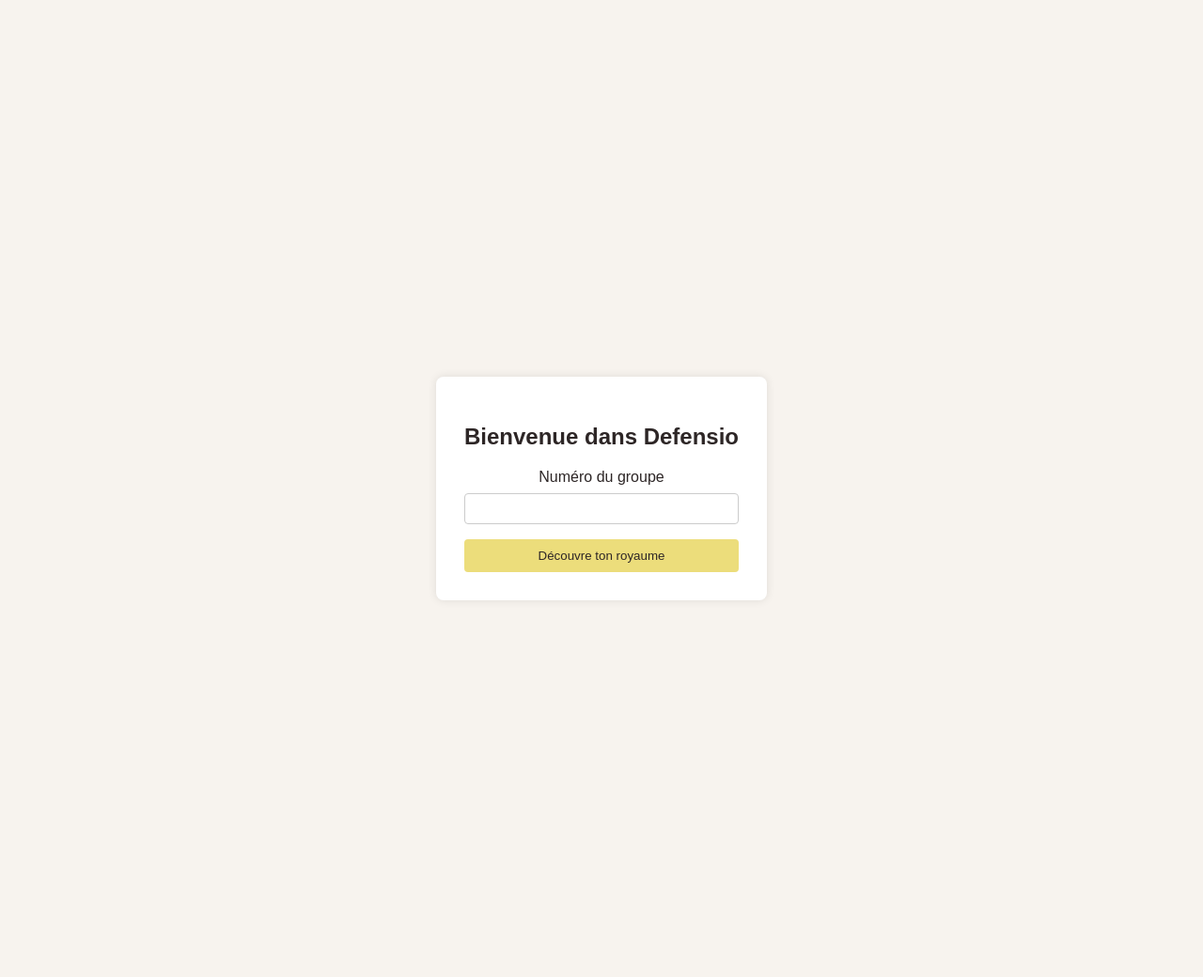
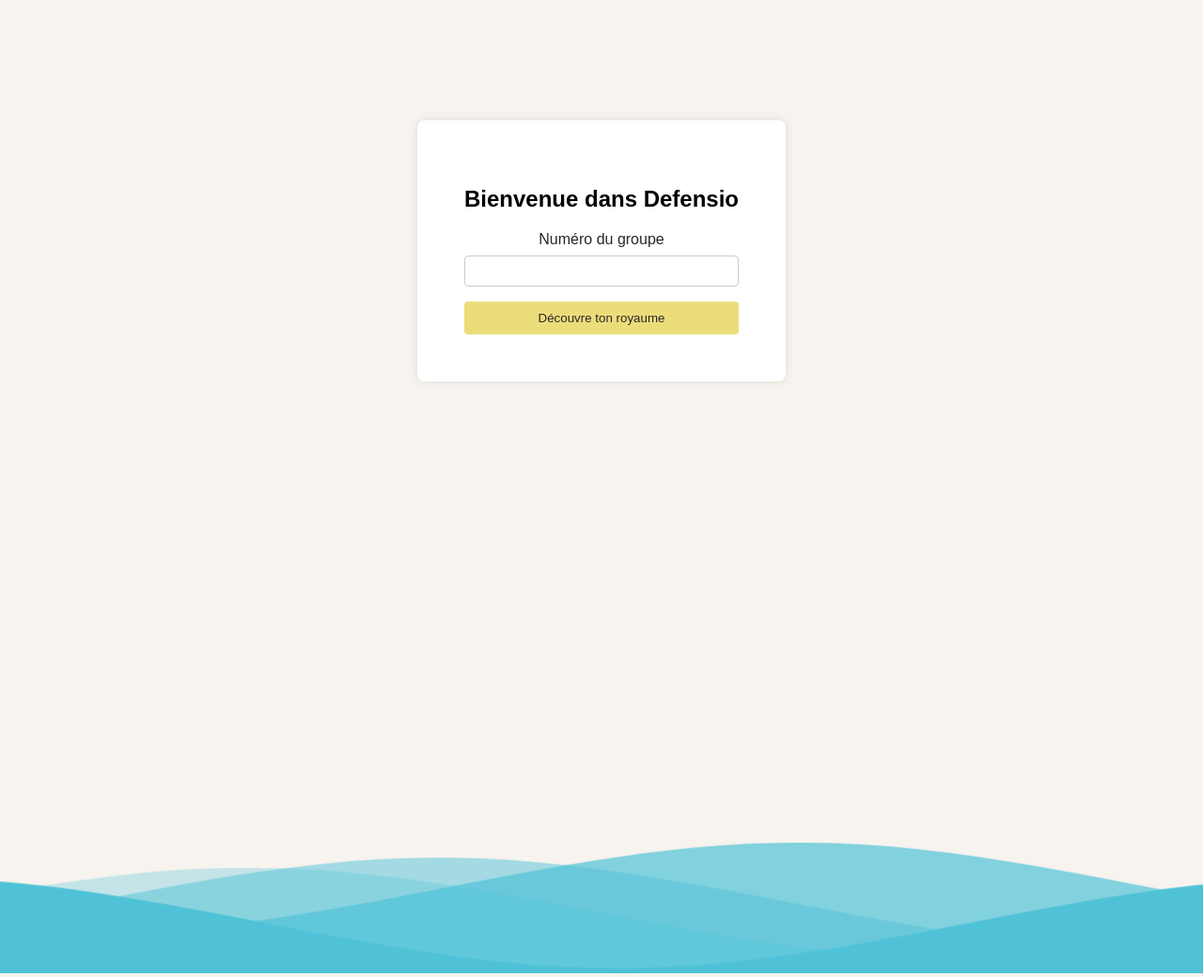
Before and after one commit to Cledins/defensio, a Flask app: page / in a window 1280 px wide. Shown: the whole page at 94% size. Run offline with Flask 3, Linux system fonts and the light colour scheme.

Commit message:
Front login

```diff
--- a/static/style.css
+++ b/static/style.css
@@ -1,6 +1,6 @@
 body {
     font-family: Arial, sans-serif;
-    background-color: #f4f4f4;
+    background-color: #f7f3ee;
     display: flex;
     align-items: center;
     justify-content: center;
--- a/static/style_login.css
+++ b/static/style_login.css
@@ -1,6 +1,6 @@
 body {
     font-family: Arial, sans-serif;
-    background-color: #f7f3ee; /* Changer la couleur de fond */
+    background-color: #f7f3ee;
     display: flex;
     align-items: center;
     justify-content: center;
@@ -8,16 +8,26 @@ body {
     margin: 0;
 }
 
+.flex-container {
+    display: flex;
+    flex-direction: column;
+    align-items: center;
+    min-height: 100vh;
+    min-width: 100%;
+}
+
 .login-container {
     background-color: #fff;
-    padding: 30px; /* Multiplier la taille par 1.5 */
+    padding: 50px;
     border-radius: 8px;
     box-shadow: 0 0 10px rgba(0, 0, 0, 0.1);
+    position: relative;
+    margin-top:10%;
 }
 
-h2 {
+.h2 {
     text-align: center;
-    color: #2d2626; /* Changer la couleur de la police */
+    color: #2d2626;
 }
 
 form {
@@ -27,8 +37,8 @@ form {
 
 label {
     margin-bottom: 8px;
-    text-align: center; /* Centrer le texte */
-    color: #2d2626; /* Changer la couleur de la police */
+    text-align: center;
+    color: #2d2626;
 }
 
 input {
@@ -40,13 +50,76 @@ input {
 
 button {
     padding: 10px;
-    background-color: #ecdd7b; /* Changer la couleur du bouton */
-    color: #2d2626; /* Changer la couleur de la police */
+    background-color: #ecdd7b;
+    color: #2d2626;
     border: none;
     border-radius: 4px;
     cursor: pointer;
 }
 
 button:hover {
-    background-color: #c8b96d; /* Changer la couleur au survol */
+    background-color: #c8b96d;
 }
+
+.waves-container {
+    position: relative;
+    margin-top: auto; /* Push waves to the bottom */
+    width:100%;
+}
+
+.waves {
+    position: relative;
+    width: 100%;
+    height: 15vh;
+    min-height: 100px;
+    max-height: 150px;
+}
+
+/* Animation */
+
+.parallax > use {
+    animation: move-forever 25s cubic-bezier(.55,.5,.45,.5) infinite;
+}
+
+.parallax > use:nth-child(1) {
+    animation-delay: -2s;
+    animation-duration: 7s;
+}
+
+.parallax > use:nth-child(2) {
+    animation-delay: -3s;
+    animation-duration: 10s;
+}
+
+.parallax > use:nth-child(3) {
+    animation-delay: -4s;
+    animation-duration: 13s;
+}
+
+.parallax > use:nth-child(4) {
+    animation-delay: -5s;
+    animation-duration: 20s;
+}
+
+@keyframes move-forever {
+    0% {
+        transform: translate3d(-90px,0,0);
+    }
+    100% {
+        transform: translate3d(85px,0,0);
+    }
+}
+
+/* Shrinking for mobile */
+@media (max-width: 768px) {
+    .waves {
+        height: 40px;
+        min-height: 40px;
+    }
+    .login-container {
+        padding: 30px;
+    }
+    h1 {
+        font-size: 24px;
+    }
+}
--- a/templates/login.html
+++ b/templates/login.html
@@ -8,6 +8,7 @@
 </head>
 <body>
 
+    <div class="flex-container">
         <div class="login-container">
             <h2>Bienvenue dans Defensio</h2>
             <form action="/identification" method="post">
@@ -16,6 +17,25 @@
                 <button id="submit" type="submit">Découvre ton royaume</button>
             </form>
         </div>
+
+        <!-- Waves Container -->
+        <div class="waves-container">
+            <svg class="waves" xmlns="http://www.w3.org/2000/svg" xmlns:xlink="http://www.w3.org/1999/xlink"
+            viewBox="0 24 150 28" preserveAspectRatio="none" shape-rendering="auto">
+                <defs>
+                    <path id="gentle-wave" d="M-160 44c30 0 58-18 88-18s 58 18 88 18 58-18 88-18 58 18 88 18 v44h-352z" />
+                </defs>
+                <g class="parallax">
+                    <use xlink:href="#gentle-wave" x="48" y="0" fill="rgba(80, 194, 215, 0.7)" />
+                    <use xlink:href="#gentle-wave" x="48" y="3" fill="rgba(80, 194, 215, 0.5)" />
+                    <use xlink:href="#gentle-wave" x="48" y="5" fill="rgba(80, 194, 215, 0.3)" />
+                    <use xlink:href="#gentle-wave" x="48" y="7" fill="#50C2D7" />
+                </g>
+            </svg>
+        </div>
+        <!-- Waves end -->
+    </div>
+
     <script>
         document.getElementById("submit").addEventListener("click", function() {
             const number = document.getElementById("number").value.toString();
```
Lines whose indentation alone changed are shown as unchanged.
